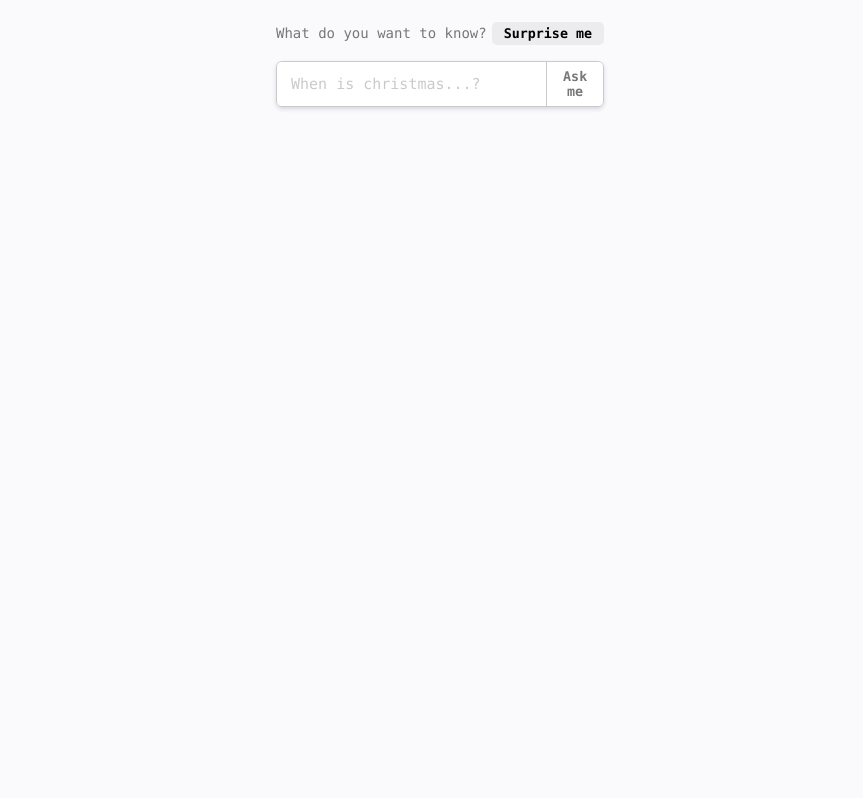
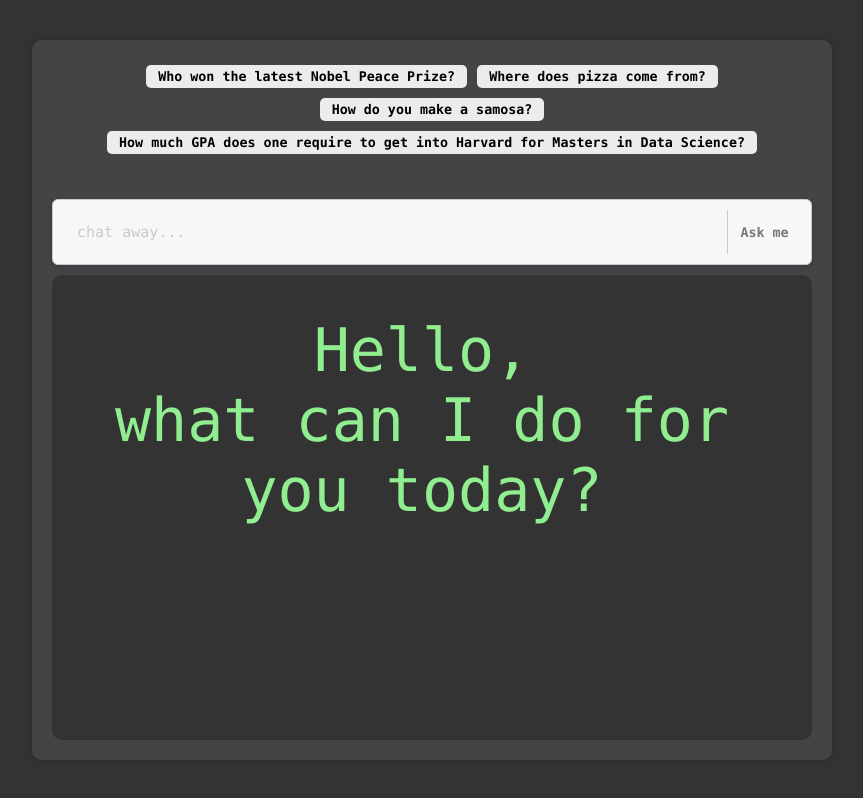
Before and after one commit to Raahim58/RASPbot-AIChat, a React (Create React App) app: page / in a window 1280 px wide. Shown: the top 798 px of the page, without its empty margins (208-1071 px from the left). Built offline with nearby package versions, Linux system fonts and the light colour scheme.

Commit message:
styled chatbot

```diff
--- a/src/App.js
+++ b/src/App.js
@@ -1,27 +1,29 @@
-import { useState } from "react";
+import { useState, useEffect, useRef } from "react";
 
 const App = () => {
-  const [ value, setValue ] = useState("");
-  const [ error, setError] = useState("");
-  const [ chatHistory, setChatHistory] = useState([]);
+  const [value, setValue] = useState("");
+  const [error, setError] = useState("");
+  const [chatHistory, setChatHistory] = useState([]);
+  const [showPrompts, setShowPrompts] = useState(true);
+  const [loading, setLoading] = useState(false);
+  const searchResultRef = useRef(null);
 
   const surpriseOptions = [
     'Who won the latest Nobel Peace Prize?',
     'Where does pizza come from?',
     'How do you make a samosa?',
     'How much GPA does one require to get into Harvard for Masters in Data Science?'
-  ]
+  ];
 
-  const surprise = () => {
-    const randomValue = surpriseOptions[Math.floor(Math.random() * surpriseOptions.length)];
-    setValue(randomValue)
-  }
+  const surprise = (option) => {
+    setValue(option);
+  };
 
   const getResponse = async () => {
-    if (!value) {
-      setError("Error! Please ask a question!");
-      return;
-    }
+    if (!value) return;
+
+    setError("");
+    setLoading(true);
     try {
       const options = {
         method: 'POST',
@@ -32,52 +34,95 @@ const App = () => {
         headers: {
           'Content-Type': 'application/json'
         }
-      }
-      const response = await fetch('http://localhost:8000/gemini', options)
+      };
+      const response = await fetch('http://localhost:8000/gemini', options);
       const data = await response.text();
-      console.log(data);
-      setChatHistory(oldChatHistory => [...oldChatHistory, {
+      setChatHistory(oldChatHistory => [
+        ...oldChatHistory,
+        {
           role: "user",
           parts: [{ text: value }]
         },
         {
           role: "model",
-        parts: [{ text: data }]
-      }]);
+          parts: [{ text: data.replace(/\*([^\*]+)\*/g, "<b>$1</b>").replace(/\n/g, "<br/>") }]
+        }
+      ]);
       setValue("");
+      setShowPrompts(false);
     } catch (error) {
       console.error(error);
       setError("Something went wrong! Please try again.");
     }
-  }
+    setLoading(false);
+  };
 
   const clear = () => {
-    setValue("")
-    setError("")
-    setChatHistory([])
+    setValue("");
+    setError("");
+    setChatHistory([]);
+    setShowPrompts(true);
+  };
+
+  const handleKeyPress = (event) => {
+    if (event.key === 'Enter') {
+      getResponse();
     }
+  };
+
+  useEffect(() => {
+    if (searchResultRef.current) {
+      searchResultRef.current.scrollTop = searchResultRef.current.scrollHeight;
+    }
+  }, [chatHistory, loading]);
+
+  const copyToClipboard = (text) => {
+    navigator.clipboard.writeText(text).then(() => {
+      alert("Copied to clipboard!");
+    });
+  };
 
   return (
-    <div className="App">
-      <p>What do you want to know?
-        <button className="surprise" onClick={surprise} disabled = {!chatHistory}>Surprise me</button>
-      </p>
+    <div className="app">
+      {showPrompts && (
+        <div className="prompts">
+          {surpriseOptions.map((option, index) => (
+            <button key={index} className="surprise" onClick={() => surprise(option)}>{option}</button>
+          ))}
+        </div>
+      )}
       <div className="input-container">
         <input
-          value = {value}
-          placeholder = "When is christmas...?"
+          value={value}
+          placeholder="chat away..."
           onChange={(e) => setValue(e.target.value)}
+          onKeyPress={handleKeyPress}
         />
-        {!error && <button onClick={getResponse}>Ask me</button>}
-        {error && <button onClick={clear}>Clear</button>}
+        <button onClick={getResponse} disabled={!value}>
+          Ask me
+        </button>
+        {chatHistory.length > 0 && <button onClick={clear}>Clear</button>}
       </div>
       {error && <p>{error}</p>}
-      <div className="search-result">
-      {chatHistory.map((chatItem, _index) => (
-        <div key={_index}>
-          <p className="answer">{chatItem.role} : {chatItem.parts.map(part => part.text).join(', ')}</p>
+      <div className="search-result" ref={searchResultRef}>
+        {chatHistory.length === 0 && !loading && (
+          <div className="no-chat"><span style={{color: "lightgreen"}}>Hello, <br /> what can I do for you today?</span></div>
+        )}
+        {chatHistory.map((chatItem, index) => (
+          <div key={index} className={`answer ${chatItem.role}`}>
+            <div dangerouslySetInnerHTML={{ __html: chatItem.parts.map(part => part.text).join(', ') }} />
+            {chatItem.role === "model" && (
+              <button className="copy-button" onClick={() => copyToClipboard(chatItem.parts.map(part => part.text).join(', '))}>
+                <i className="fas fa-copy" aria-hidden="true"></i>
+              </button>
+            )}
           </div>
         ))}
+        {loading && (
+          <div className="answer">
+            <div className="loading"></div>
+          </div>
+        )}
       </div>
     </div>
   );
--- a/src/index.css
+++ b/src/index.css
@@ -3,14 +3,15 @@
 }
 
 body {
-  margin: 10;
+  margin: 0;
   padding: 0;
   width: 100vw;
   height: 100vh;
-  background-color: #fafafc;
-  color: #777;
+  background-color: #333; /* dark grey background */
+  color: #fff; /* white text color */
   display: flex;
   justify-content: center;
+  align-items: center;
 }
 
 p {
@@ -20,15 +21,73 @@ p {
 
 .app {
   width: 80vw;
-  margin: 10vw;
-  height: 80vh;
+  max-width: 800px; /* Set a maximum width */
+  margin: 5vh auto; /* Center the app with margin */
+  height: 90vh; /* Adjust the height to leave some margin at the top and bottom */
   display: flex;
   flex-direction: column;
+  justify-content: space-between;
+  padding: 20px;
+  border-radius: 10px;
+  background-color: #444; /* dark grey background */
+  box-shadow: 0 0 10px rgba(0, 0, 0, 0.2);
+  box-sizing: border-box;
 }
 
 .search-result {
   margin-top: 10px;
-  overflow: scroll;
+  overflow-y: auto; /* Ensure the chat history scrolls */
+  padding: 20px;
+  border-radius: 10px;
+  background-color: #333; /* Same background color as the rest of the page */
+  flex-grow: 1;
+  max-height: 70vh;
+  width: 100%; /* Adjusted width to take full width */
+  box-sizing: border-box;
+  font-size: 18px;
+  padding-right: 40px; /* Added padding to make room for the copy button */
+}
+
+.answer {
+  width: 100%; /* Adjusted width to take full width */
+  padding: 13px 20px; /* Equal padding from both sides */
+  margin: 5px 0;
+  font-size: 18px;
+  font-weight: 200;
+  border-radius: 6px;
+  box-sizing: border-box;
+}
+
+.answer.copy-button {
+  background: none;
+  border: none;
+  padding: 0;
+  margin-left: 10px;
+  cursor: pointer;
+  color: #666;
+}
+
+.answer.copy-button:hover {
+  color: #333;
+}
+
+.answer.copy-button i {
+  font-size: 18px;
+}
+
+.answer.user {
+  background-color: #a8e6cf; /* Complementary color for user */
+  text-align: right;
+  color: #000; /* Black text color for user */
+}
+
+.answer.model {
+  background-color: #333; /* Dark grey background for model */
+  border: 4px solid #444; /* Add a border around the model's response */
+  border-radius: 6px; /* Add a slight curve to the border */
+  padding: 10px; /* Add some padding to make the border visible */
+  text-align: left;
+  color: #fff; /* White text color for model */
 }
 
 .surprise {
@@ -39,16 +98,24 @@ p {
   padding: 4px 12px;
   margin: 0 0 2px 5px;
   border: none;
+  cursor: pointer;
+}
+
+.surprise:hover {
+  background-color: #ddd;
 }
 
 .input-container {
-  width: 100%;
+  width: 100%; /* Ensure the input container is full width */
   display: flex;
   border: solid 0.5px #cacaca;
   box-sizing: border-box;
   border-radius: 6px;
-  box-shadow: rgba(0,0,82,0.15) 0 2px 4px;
+  box-shadow: rgba(0, 0, 82, 0.15) 0 2px 4px;
   overflow: hidden;
+  background-color: #f7f7f7; /* Light grey background */
+  padding: 10px; /* Add some padding */
+  margin-top: 20px; /* Add some margin top */
 }
 
 .input-container input {
@@ -57,8 +124,10 @@ p {
   box-sizing: border-box;
   font-size: 15px;
   outline: none;
-  width: 90%;
+  width: 90%; /* Adjusted width */
   font-weight: 200;
+  color: #000; /* Black text color */
+  background-color: #f7f7f7; /* Light grey background */
 }
 
 .input-container input::placeholder {
@@ -67,25 +136,83 @@ p {
 }
 
 .input-container button {
-  min-width: 10%;
+  width: 10%;
   border: none;
   border-left: 1px solid #cacaca;
-  background-color: #fff;
+  background-color: #f7f7f7; /* Light grey background */
   color: #777;
   font-weight: bold;
   cursor: pointer;
+  display: flex;
+  justify-content: center;
+  align-items: center;
 }
 
-.input-container button:active {
+.input-container button:hover {
   background-color: #cacaca;
 }
 
-.answer {
-  padding: 13px 14px;
-  border: solid 0.5px #cacaca;
-  background-color: white;
+.no-chat {
+  font-size: 60px;
+  font-weight: 200;
+  text-align: center;
+  padding: 20px;
+  color: white; /* White text color */
+}
+
+.prompts {
+  display: flex;
+  flex-wrap: wrap;
+  justify-content: center;
+  margin-bottom: 20px;
+}
+
+.prompts button {
   margin: 5px;
-  font-size: 15px;
-  font-weight: 200;
-  border-radius: 6px;
+  background-color: #ececef;
+  color: #000;
+  border-radius: 5px;
+  font-weight: 600;
+  padding: 4px 12px;
+  border: none;
+  cursor: pointer;
 }
+
+.prompts button:hover {
+  background-color: #ddd;
+}
+
+.loading {
+  display: inline-block;
+  width: 25px;
+  height: 25px;
+  border: 4px solid #f3f3f3;
+  border-top: 4px solid #444;
+  border-radius: 50%;
+  animation: spin 1s linear infinite;
+}
+
+@keyframes spin {
+  0% {
+    transform: rotate(0deg);
+  }
+  100% {
+    transform: rotate(360deg);
+  }
+}
+
+@media (max-width: 768px) {
+  .app {
+    width: 90vw;
+    margin: 5vw;
+  }
+  .input-container {
+    flex-direction: column;
+  }
+  .input-container input {
+    width: 100%;
+  }
+  .input-container button {
+    width: 100%;
+  }
+}
```
Lines whose indentation alone changed are shown as unchanged.
